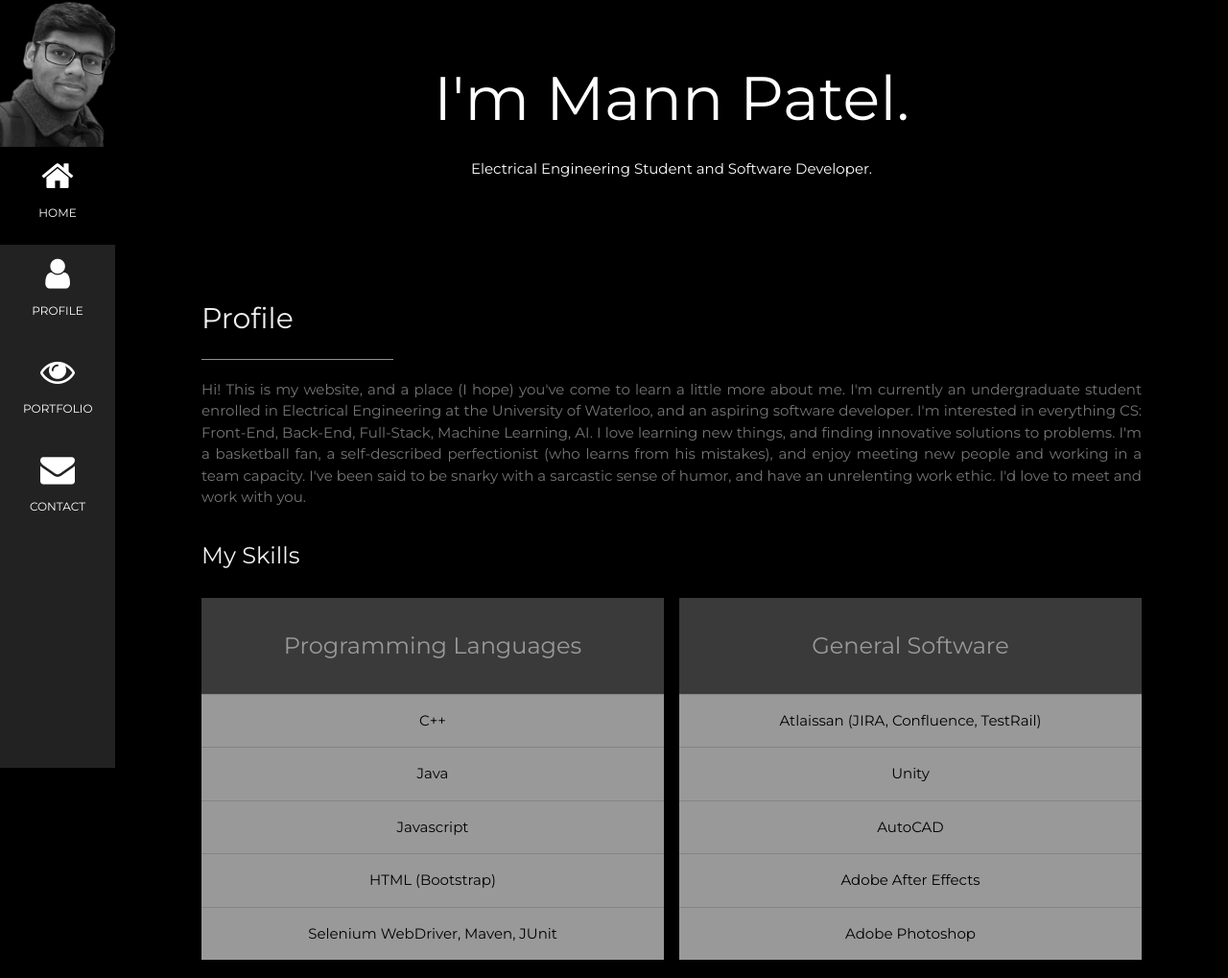
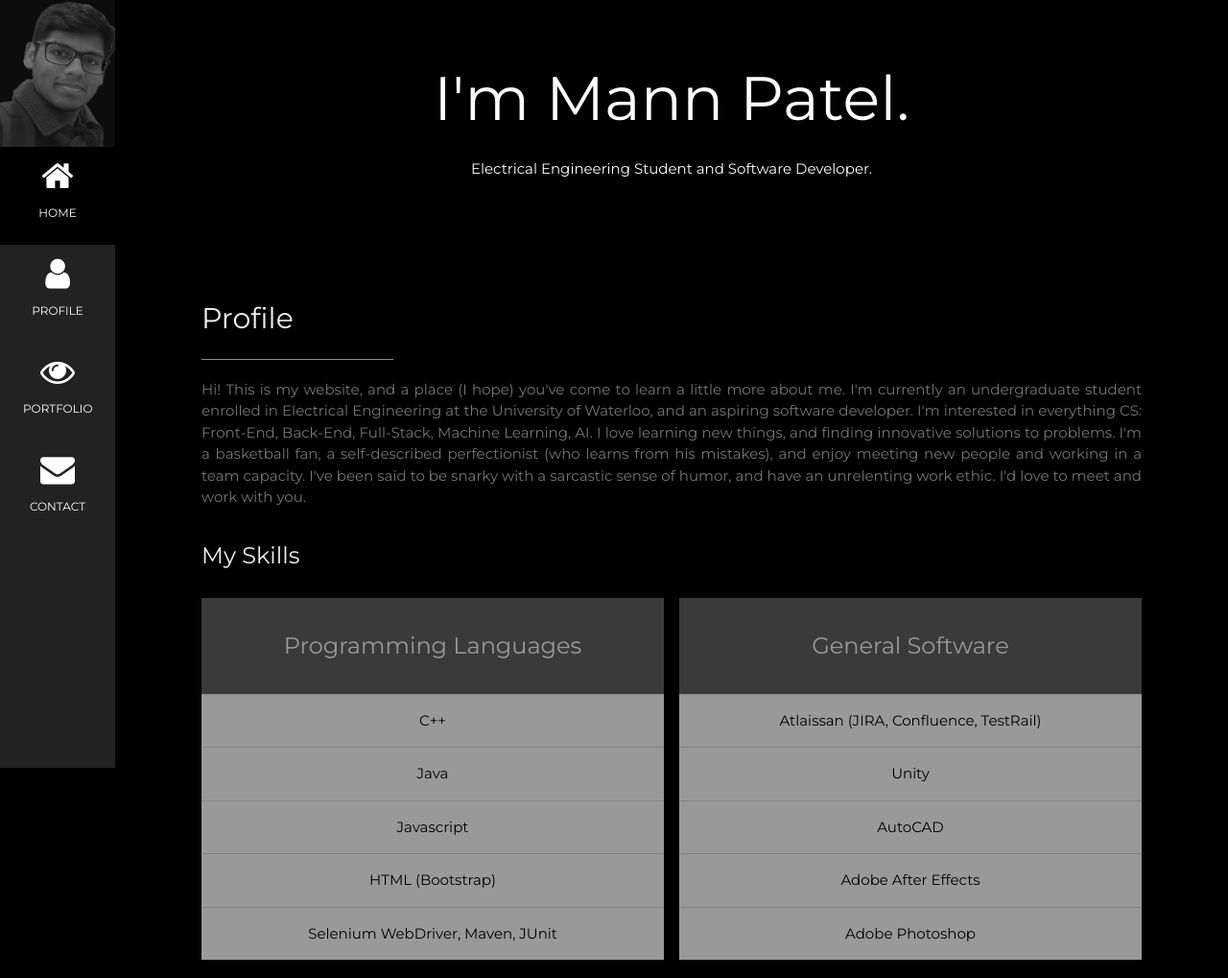
Before and after one commit to MannDP/MannDP.github.io, a plain HTML site: page Source.html in a window 1280 px wide. Shown: the top 1019 px of the page at 96% size. Drawn offline with nearby package versions, Linux system fonts and the light colour scheme.

Commit message:
Image styling
Set opacity (hard set)

```diff
--- a/Source.html
+++ b/Source.html
@@ -22,7 +22,7 @@ body, h1,h2,h3,h4,h5,h6 {font-family: "Montserrat", sans-serif}
   <!-- Icon Bar (Sidebar - hidden on small screens) -->
   <nav class="w3-sidebar w3-bar-block w3-small w3-hide-small w3-center">
     <!-- Avatar image in top left corner -->
-    <img src="images/MeBW.png" style="width:100%" class="w3-grayscale">
+    <img src="images/MeBW.png" style="width:100%" class="w3-grayscale w3-opacity">
     <a href="#" class="w3-bar-item w3-button w3-padding-large w3-black">
       <i class="fa fa-home w3-xxlarge"></i>
       <p>HOME</p>
```
